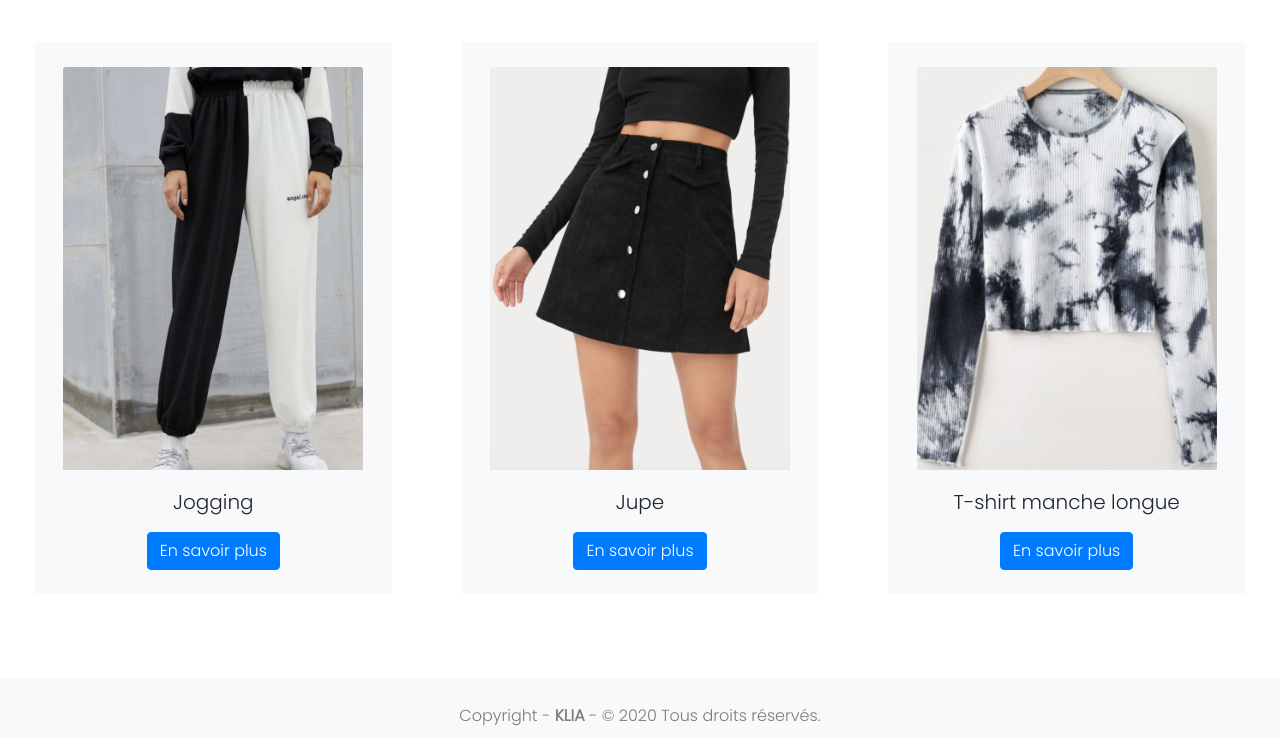
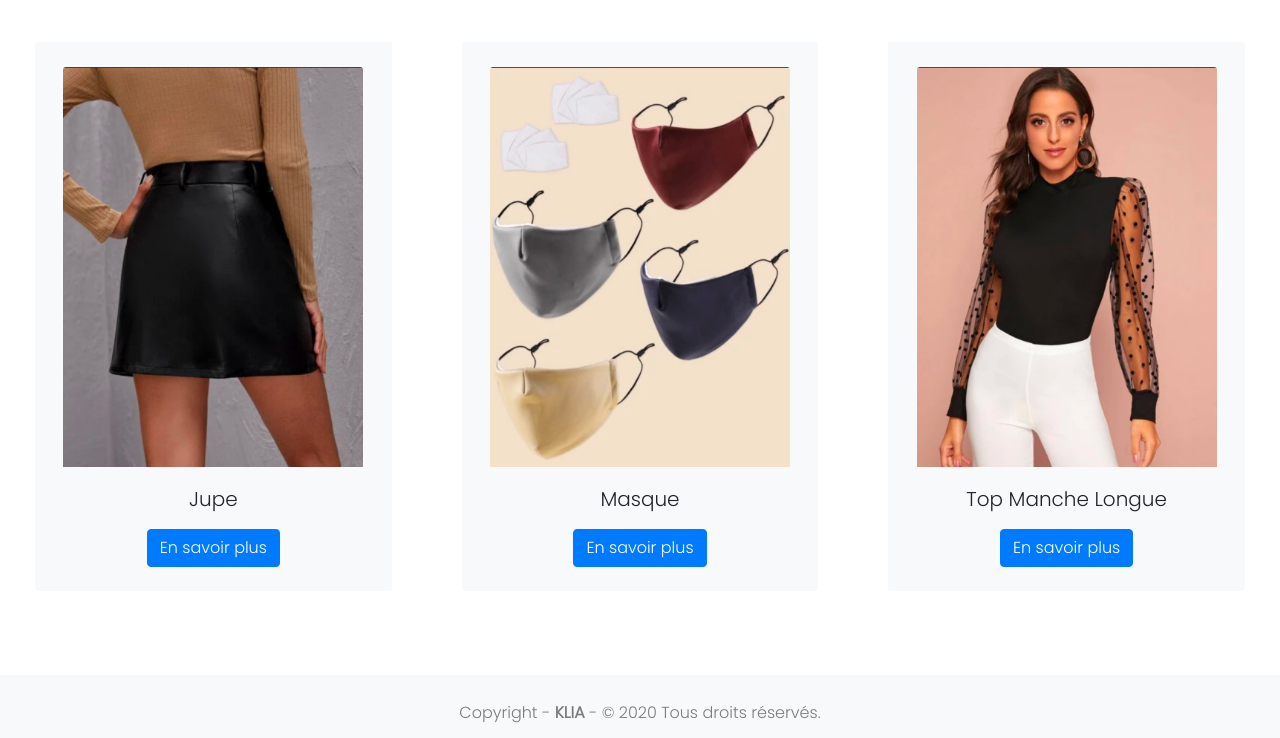
Before and after one commit to AmandineLabaeye/KLIA.github.io, a plain HTML site: page index.html in a window 1280 px wide. Shown: the part 929-1667 px from the top of the page. Drawn offline with nearby package versions, Linux system fonts and the light colour scheme; no server answers.

Commit message:
Update index.html

```diff
--- a/index.html
+++ b/index.html
@@ -97,9 +97,9 @@
             <div class="row">
                 <div class="col-12 col-sm-12 col-nd-12 col-lg-4">
                     <div class="cardTopVente">
-                        <img class="card-img-top" src="assets/img/photo.png" alt="photo jogging">
+                        <img class="card-img-top" src="assets/img/BasJupeNoir.png" alt="photo jogging">
                         <div class="card-body">
-                            <h5 class="card-title">Jogging</h5>
+                            <h5 class="card-title">Jupe</h5>
                             <form>
                                 <input id="btnTopVente1" class="btn btn-primary" btn-primary type="button" value="En savoir plus" onclick="click1()">
                             </form>
@@ -108,9 +108,9 @@
                 </div>
                 <div class="col-12 col-sm-12 col-nd-12 col-lg-4">
                     <div class="cardTopVente">
-                        <img class="card-img-top" src="assets/img/photo1.png" alt="photo jupe">
+                        <img class="card-img-top" src="assets/img/AccessoireMasque.png" alt="photo jupe">
                         <div class="card-body">
-                            <h5 class="card-title">Jupe</h5>
+                            <h5 class="card-title">Masque</h5>
                             <form>
                                 <input id="btnTopVente2" class="btn btn-primary" type="button" value="En savoir plus" onclick="click2()">
                             </form>
@@ -119,9 +119,9 @@
                 </div>
                 <div class="col-12 col-sm-12 col-nd-12 col-lg-4">
                     <div class="cardTopVente">
-                        <img class="card-img-top" src="assets/img/photo2.png" alt="photo tee-shirt">
+                        <img class="card-img-top" src="assets/img/HautAPoid.png" alt="photo tee-shirt">
                         <div class="card-body">
-                            <h5 class="card-title">T-shirt manche longue</h5>
+                            <h5 class="card-title">Top Manche Longue</h5>
                             <form>
                                 <input id="btnTopVente3" class="btn btn-primary" type="button" value="En savoir plus" onclick="click3()">
                             </form>
```
